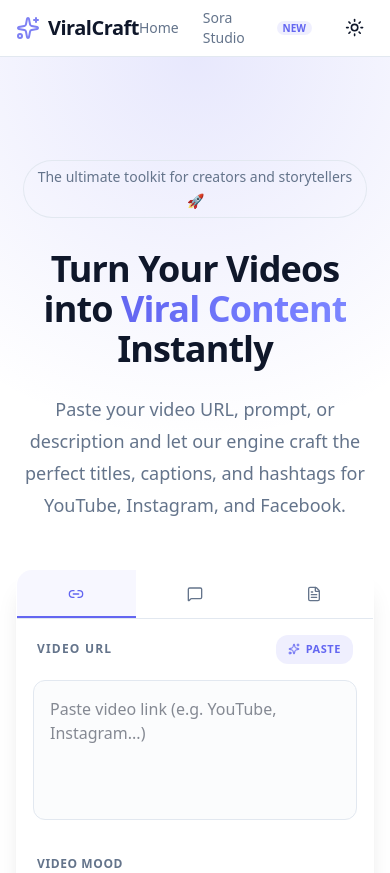
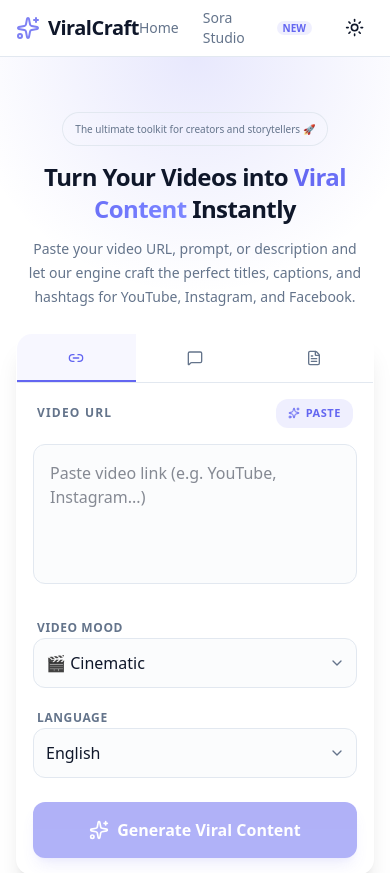
Before and after one commit to sonnarsuraj/SONNAR, a Next.js app: page / in a window 390 px wide. Shown: the top 873 px of the page. Built offline with nearby package versions, Linux system fonts and the light colour scheme.

Commit message:
Optimize: Hero section height for mobile and iPad

```diff
--- a/src/components/hero.tsx
+++ b/src/components/hero.tsx
@@ -2,22 +2,21 @@ import { ArrowRight, Video, Sparkles } from "lucide-react";
 
 export function Hero() {
     return (
-        <div className="relative isolate px-6 pt-14 lg:px-8 hero-gradient">
-            <div className="mx-auto max-w-2xl py-12 sm:py-20">
+        <div className="relative isolate px-6 pt-8 sm:pt-12 lg:pt-16 hero-gradient">
+            <div className="mx-auto max-w-2xl py-6 sm:py-12 lg:py-20">
                 <div className="text-center">
-                    <div className="mb-8 flex justify-center">
-                        <div className="relative rounded-full px-3 py-1 text-sm leading-6 text-muted-foreground ring-1 ring-border hover:ring-primary/50 transition-all animate-fade-in">
+                    <div className="mb-4 sm:mb-8 flex justify-center">
+                        <div className="relative rounded-full px-3 py-1 text-[10px] sm:text-sm leading-6 text-muted-foreground ring-1 ring-border hover:ring-primary/50 transition-all animate-fade-in">
                             The ultimate toolkit for creators and storytellers 🚀
                         </div>
                     </div>
-                    <h1 className="text-4xl font-bold tracking-tight text-foreground sm:text-6xl font-outfit animate-fade-in" style={{ animationDelay: "100ms" }}>
+                    <h1 className="text-2xl sm:text-4xl lg:text-6xl font-bold tracking-tight text-foreground font-outfit animate-fade-in" style={{ animationDelay: "100ms" }}>
                         Turn Your Videos into <span className="bg-clip-text text-transparent bg-gradient-to-r from-primary to-indigo-400">Viral Content</span> Instantly
                     </h1>
-                    <p className="mt-6 text-lg leading-8 text-muted-foreground animate-fade-in" style={{ animationDelay: "200ms" }}>
+                    <p className="mt-3 sm:mt-6 text-sm sm:text-lg leading-6 sm:leading-8 text-muted-foreground animate-fade-in" style={{ animationDelay: "200ms" }}>
                         Paste your video URL, prompt, or description and let our engine
                         craft the perfect titles, captions, and hashtags for YouTube, Instagram, and Facebook.
                     </p>
-
                 </div>
             </div>
         </div>
```
